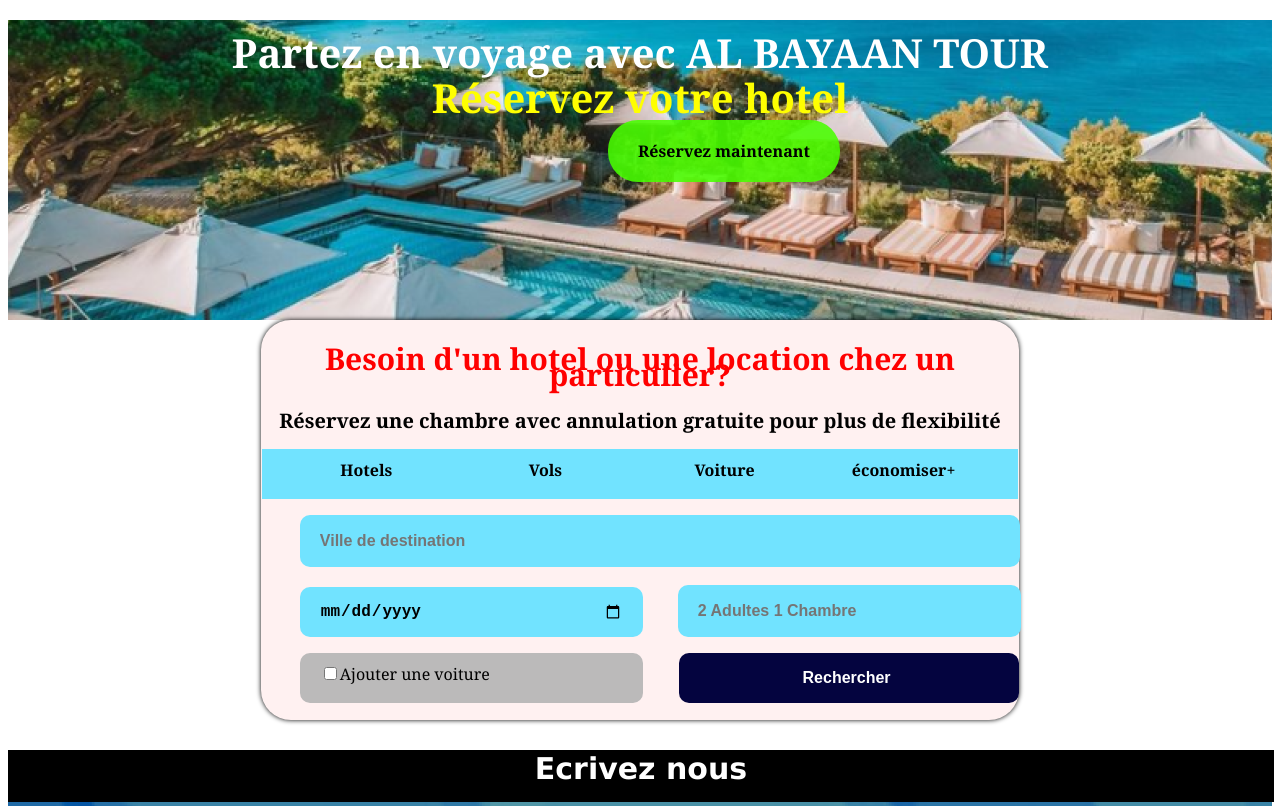
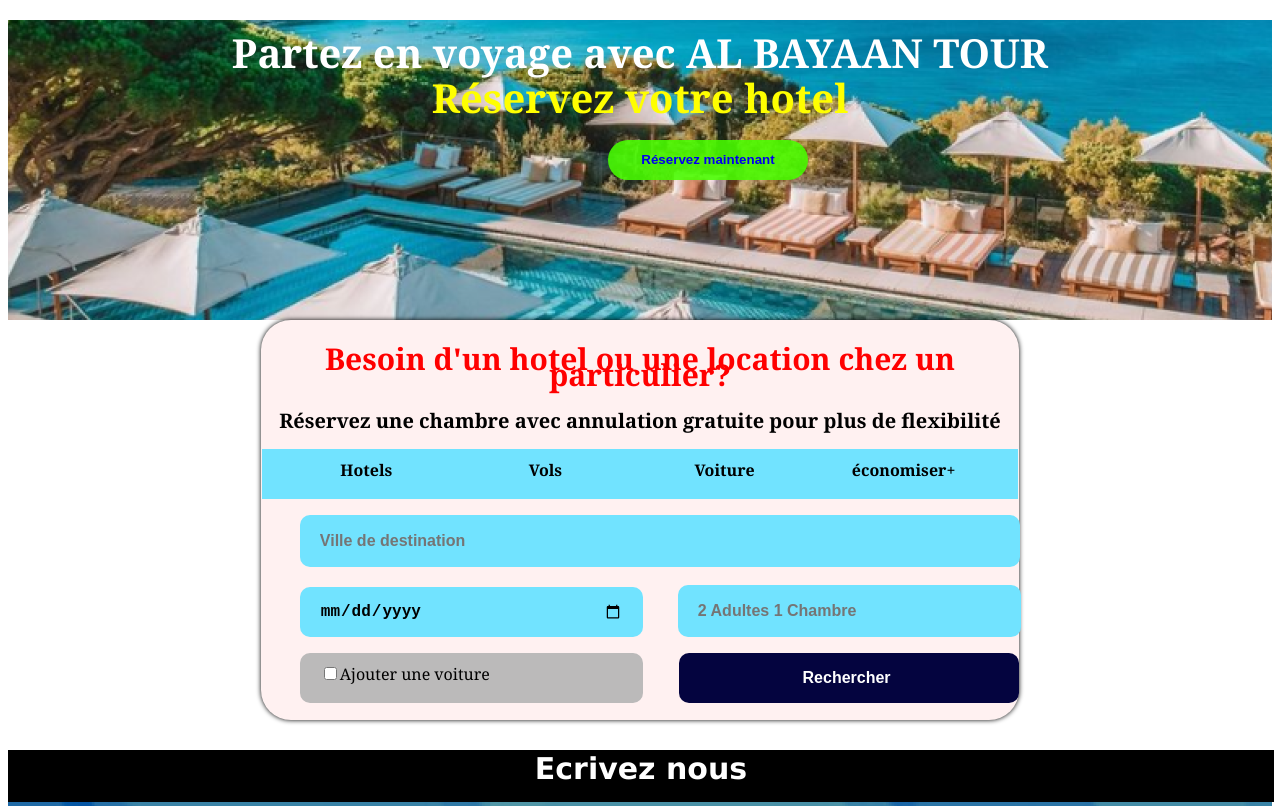
Before and after one commit to Farsheer/briefproject.io, a plain HTML site: page index.html in a window 1280 px wide. Shown: the part 2760-3566 px from the top of the page. Drawn offline with Linux system fonts and the light colour scheme.

Commit message:
modification

```diff
--- a/index.html
+++ b/index.html
@@ -7,6 +7,7 @@
     <meta name="viewport" content="width=device-width, initial-scale=1.0">
     <link rel="stylesheet" href="style.css">
     <link rel="stylesheet" href="http://cdnjs.cloudflare.com/ajax/libs/font-awesome/4.4.0/css/font-awesome.min.css">
+
     <title>Briefproject</title>
 </head>
 
@@ -150,7 +151,8 @@
                 <p class="jaune">Réservez votre hotel</p>
             </div>
             <div class="bouton-jaune">
-                <a href="" class="bouton-yellow">Réservez maintenant</a>
+                <button class="bouton-yellow" ><a href="#" >Réservez maintenant</a></button>
+
             </div>
         </div>
         <span class="bg">
--- a/style.css
+++ b/style.css
@@ -231,7 +231,6 @@
     margin-left: 600px;
     border-radius: 30px;
     background-color: rgba(72, 255, 0, 0.877);
-    padding: 20px;
     padding-left: 30px;
     padding-right: 30px;
 }
@@ -591,3 +590,6 @@
     list-style-type: none;
     text-decoration: underline;
 }
+@media all and(max-width: 1300px){
+
+}
```
